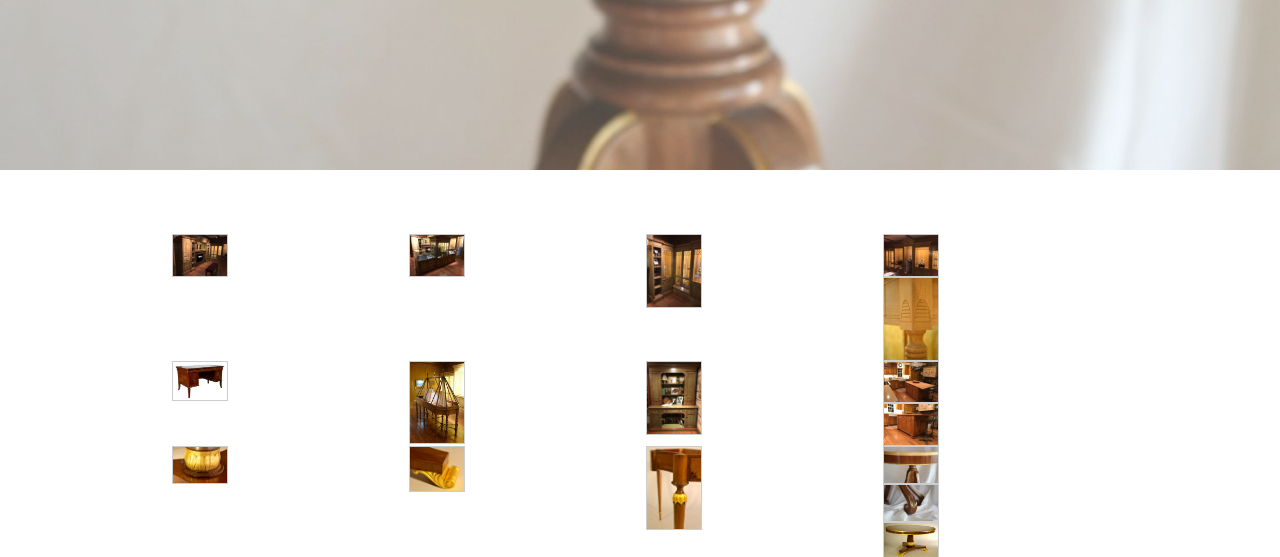
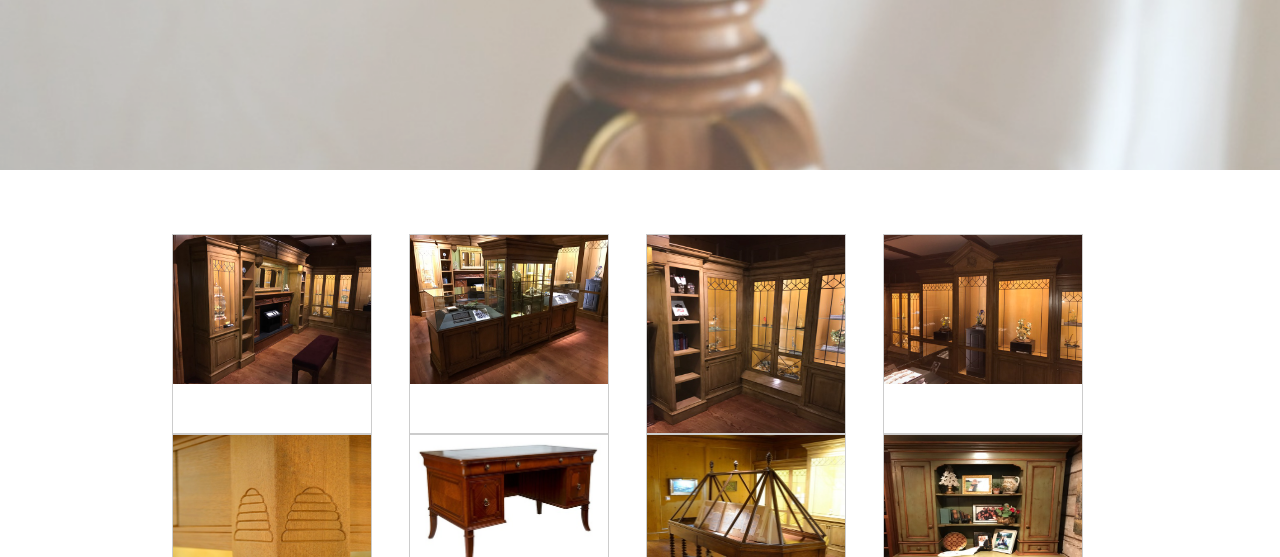
Before and after one commit to dahhn/awcarter, a plain HTML site: page photos1.html in a window 1280 px wide. Shown: the part 230-787 px from the top of the page. Drawn offline with nearby package versions, Linux system fonts and the light colour scheme; some packages are replaced by stand-ins of ours; files whose address does not match are found by name.

Commit message:
.square changed to 200 px.

```diff
--- a/design.css
+++ b/design.css
@@ -99,6 +99,6 @@ img{
   max-height: 100%;
 }
 .square {
-    height: 25%;
-    width: 25%;
+    height: 200px;
+    width: 200px;
 }
```
